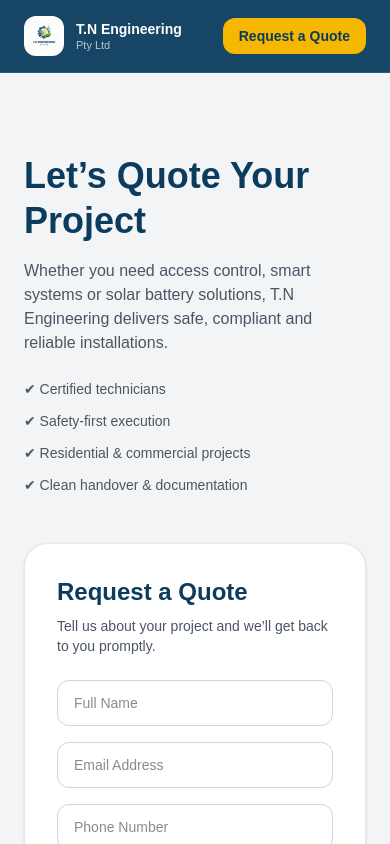
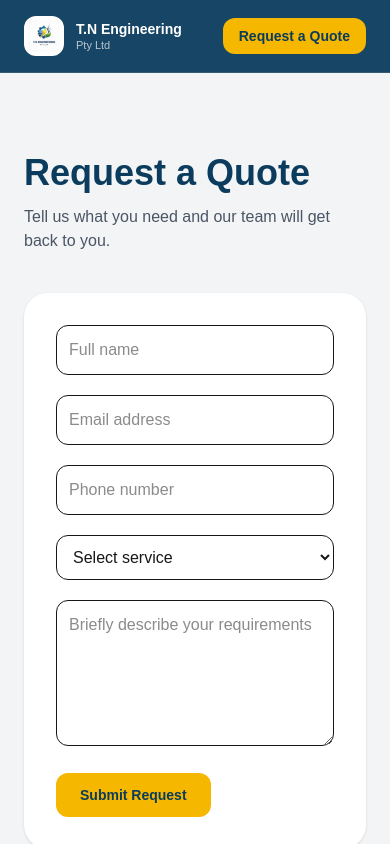
Before and after one commit to romhle/tnengineeringwebsite, a Next.js app: page /request-quote in a window 390 px wide. Shown: the top 844 px of the page. Built offline with nearby package versions, Linux system fonts and the light colour scheme.

Commit message:
update api

```diff
--- /dev/null
+++ b/app/api/request-quote/route.ts
@@ -0,0 +1,32 @@
+import { NextResponse } from "next/server";
+import nodemailer from "nodemailer";
+
+export async function POST(req: Request) {
+  const data = await req.json();
+
+  const transporter = nodemailer.createTransport({
+    host: "smtp.gmail.com",
+    port: 587,
+    secure: false,
+    auth: {
+      user: process.env.SMTP_USER,
+      pass: process.env.SMTP_PASS,
+    },
+  });
+
+  await transporter.sendMail({
+    from: `"TN Engineering Website" <${process.env.SMTP_USER}>`,
+    to: "sales@tnengineering.co.za",
+    subject: "New Quote Request",
+    html: `
+      <h2>New Quote Request</h2>
+      <p><strong>Name:</strong> ${data.name}</p>
+      <p><strong>Email:</strong> ${data.email}</p>
+      <p><strong>Phone:</strong> ${data.phone}</p>
+      <p><strong>Service:</strong> ${data.service}</p>
+      <p><strong>Message:</strong><br/>${data.message}</p>
+    `,
+  });
+
+  return NextResponse.json({ success: true });
+}
--- a/app/request-quote/page.tsx
+++ b/app/request-quote/page.tsx
@@ -1,42 +1,114 @@
-import QuoteRequestForm from "@/components/QuoteRequestForm";
+"use client";
+
+import { useState } from "react";
 
 const brand = {
   blue: "#0B3C5D",
   yellow: "#F5B700",
+  green: "#3FA34D",
 };
 
 export default function RequestQuotePage() {
+  const [loading, setLoading] = useState(false);
+  const [success, setSuccess] = useState(false);
+
+  async function handleSubmit(e: React.FormEvent<HTMLFormElement>) {
+    e.preventDefault();
+    setLoading(true);
+
+    const formData = new FormData(e.currentTarget);
+
+    const res = await fetch("/api/request-quote", {
+      method: "POST",
+      body: JSON.stringify({
+        name: formData.get("name"),
+        email: formData.get("email"),
+        phone: formData.get("phone"),
+        service: formData.get("service"),
+        message: formData.get("message"),
+      }),
+    });
+
+    setLoading(false);
+    if (res.ok) setSuccess(true);
+  }
+
   return (
-    <main className="bg-[#F3F4F6]">
-      <section className="mx-auto max-w-7xl px-6 py-20">
-        <div className="grid gap-12 lg:grid-cols-2">
-          {/* Left content */}
-          <div>
-            <h1
-              className="text-4xl font-bold leading-tight"
-              style={{ color: brand.blue }}
+    <main className="bg-[#F3F4F6] py-20">
+      <div className="mx-auto max-w-3xl px-6">
+        <h1 className="text-4xl font-bold" style={{ color: brand.blue }}>
+          Request a Quote
+        </h1>
+
+        <p className="mt-3 text-gray-600">
+          Tell us what you need and our team will get back to you.
+        </p>
+
+        {success ? (
+          <div className="mt-10 rounded-2xl bg-white p-6 text-green-700">
+            ✅ Thank you — your request has been sent to our sales team.
+          </div>
+        ) : (
+          <form
+            onSubmit={handleSubmit}
+            className="mt-10 space-y-5 rounded-3xl bg-white p-8 shadow-sm"
+          >
+            <input
+              required
+              name="name"
+              placeholder="Full name"
+              className="w-full rounded-xl border p-3"
+            />
+
+            <input
+              required
+              type="email"
+              name="email"
+              placeholder="Email address"
+              className="w-full rounded-xl border p-3"
+            />
+
+            <input
+              required
+              name="phone"
+              placeholder="Phone number"
+              className="w-full rounded-xl border p-3"
+            />
+
+            <select
+              required
+              name="service"
+              className="w-full rounded-xl border p-3"
             >
-              Let’s Quote Your Project
-            </h1>
+              <option value="">Select service</option>
+              <option>Access Control & Security</option>
+              <option>Smart Technology Integration</option>
+              <option>Solar & Battery Systems</option>
+              <option>Mechanical Engineering</option>
+              <option>Rigging & Heavy Equipment</option>
+            </select>
 
-            <p className="mt-4 max-w-xl text-gray-600">
-              Whether you need access control, smart systems or solar battery
-              solutions, T.N Engineering delivers safe, compliant and reliable
-              installations.
-            </p>
+            <textarea
+              required
+              name="message"
+              placeholder="Briefly describe your requirements"
+              rows={5}
+              className="w-full rounded-xl border p-3"
+            />
 
-            <ul className="mt-6 space-y-3 text-sm text-gray-600">
-              <li>✔ Certified technicians</li>
-              <li>✔ Safety-first execution</li>
-              <li>✔ Residential & commercial projects</li>
-              <li>✔ Clean handover & documentation</li>
-            </ul>
-          </div>
-
-          {/* Form */}
-          <QuoteRequestForm />
-        </div>
-      </section>
+            <button
+              disabled={loading}
+              className="rounded-xl px-6 py-3 text-sm font-semibold"
+              style={{
+                backgroundColor: brand.yellow,
+                color: brand.blue,
+              }}
+            >
+              {loading ? "Sending..." : "Submit Request"}
+            </button>
+          </form>
+        )}
+      </div>
     </main>
   );
 }
--- a/package.json
+++ b/package.json
@@ -10,12 +10,14 @@
   },
   "dependencies": {
     "next": "16.1.1",
+    "nodemailer": "^7.0.12",
     "react": "19.2.3",
     "react-dom": "19.2.3"
   },
   "devDependencies": {
     "@tailwindcss/postcss": "^4",
     "@types/node": "^20",
+    "@types/nodemailer": "^7.0.4",
     "@types/react": "^19",
     "@types/react-dom": "^19",
     "eslint": "^9",
```
Also changed, not shown: 1 other file (tests, documents, lock files or other folders).
